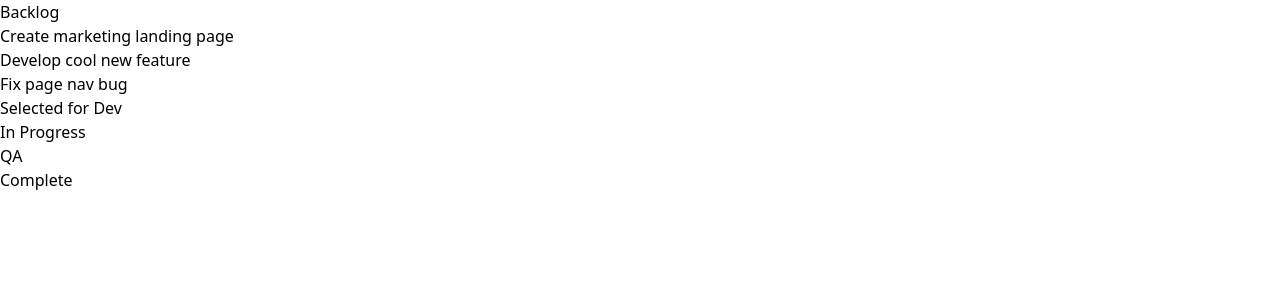
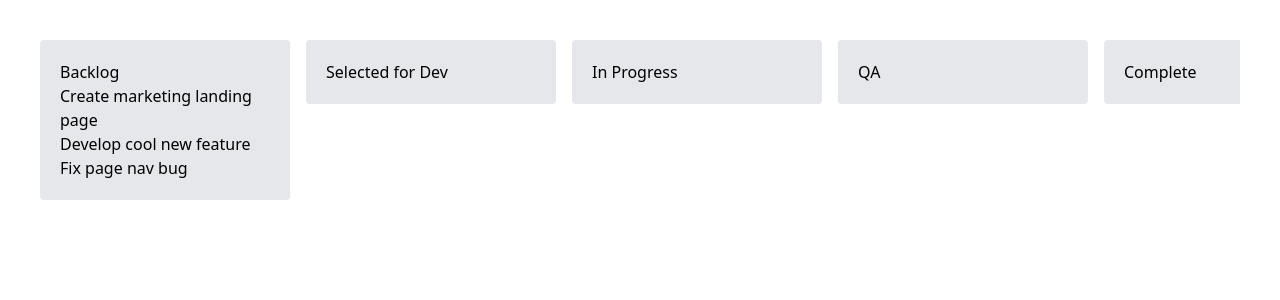
Before and after one commit to varlog762/kanban-board, a Nuxt app: page / in a window 1280 px wide. Shown: the top 300 px of the page. Built offline with nearby package versions, Linux system fonts and the light colour scheme.

Commit message:
add base styles to KanbanBoard component

```diff
--- a/app.vue
+++ b/app.vue
@@ -1,5 +1,5 @@
 <template>
-  <div>
+  <div class="p-10">
     <NuxtRouteAnnouncer />
     <KanbanBoard />
   </div>
--- a/components/KanbanBoard.vue
+++ b/components/KanbanBoard.vue
@@ -48,8 +48,12 @@
 </script>
 
 <template>
-  <div>
-    <div v-for="column in columns" :key="column.id">
+  <div class="flex gap-4 overflow-x-auto items-start">
+    <div
+      v-for="column in columns"
+      :key="column.id"
+      class="column bg-gray-200 p-5 rounded min-w-[250px]"
+    >
       <header>{{ column.title }}</header>
       <p v-for="task in column.tasks" :key="task.id">{{ task.title }}</p>
     </div>
--- a/nuxt.config.ts
+++ b/nuxt.config.ts
@@ -2,6 +2,11 @@
 export default defineNuxtConfig({
   compatibilityDate: "2024-11-01",
   modules: ["@nuxtjs/tailwindcss", "@vueuse/nuxt"],
+  tailwindcss: {
+    exposeConfig: true,
+    viewer: true,
+    // and more...
+  },
   ssr: false,
   devtools: { enabled: true },
 });
```
